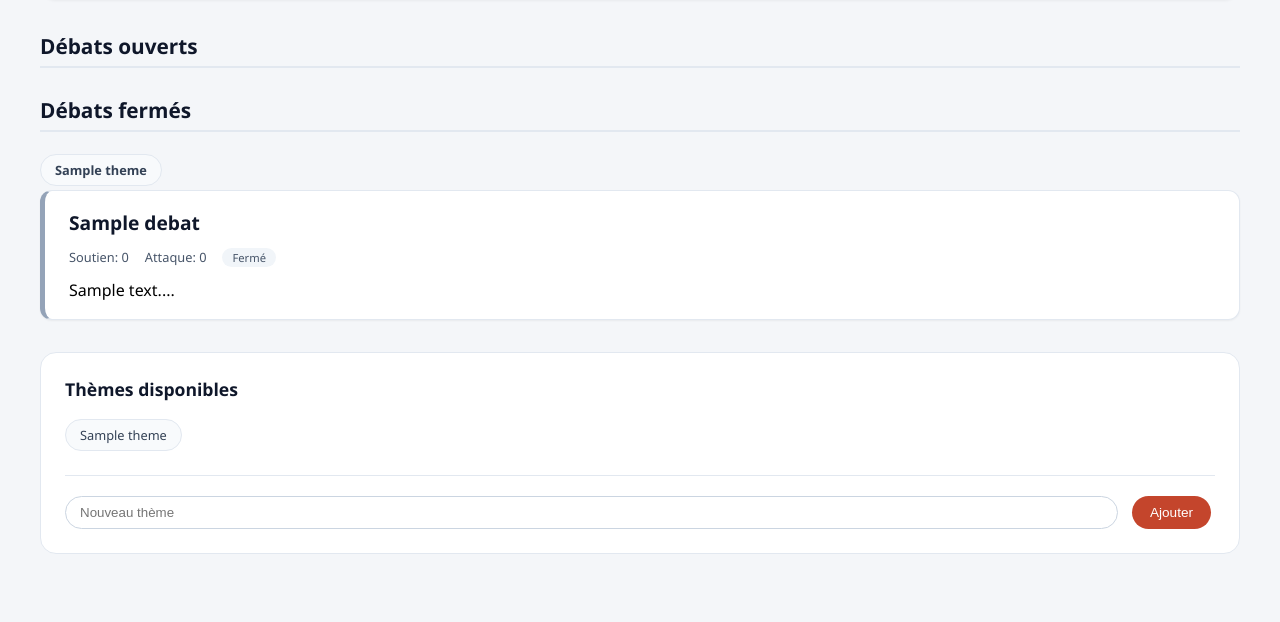
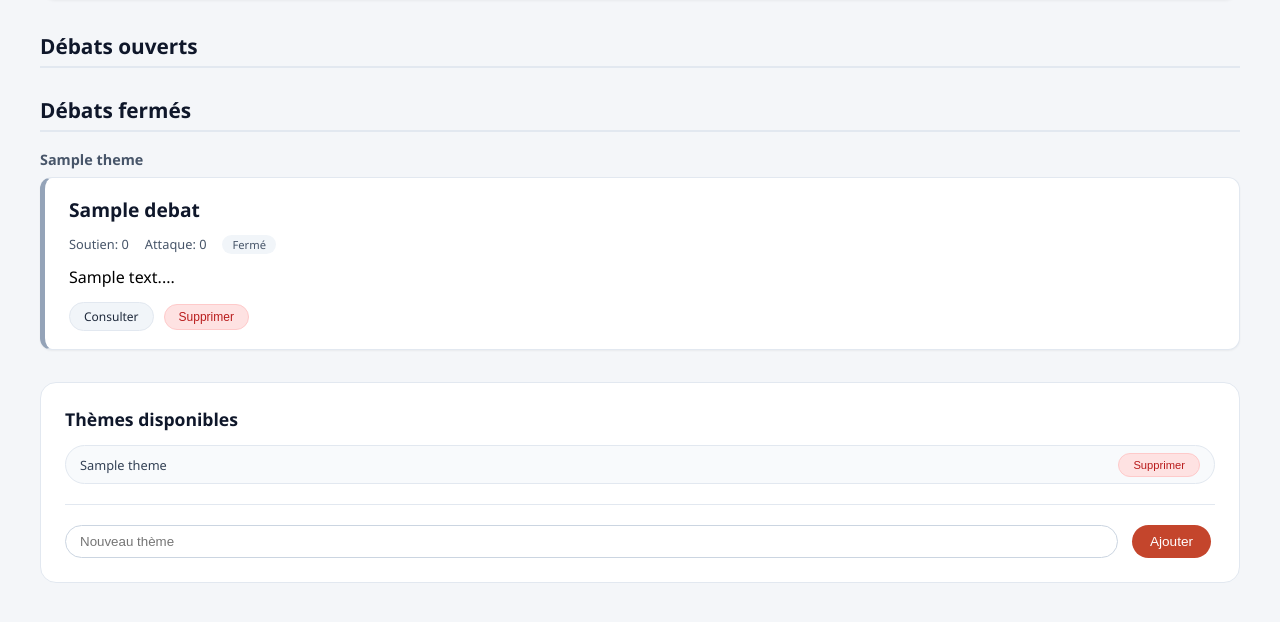
Before and after one commit to nadineiyapri/plateforme_de_d-liberation, a Flask app: page /accueil in a window 1280 px wide. Shown: the part 126-748 px from the top of the page. Run offline with Flask 3, Linux system fonts and the light colour scheme; a user stored in the database is signed in; tables that the repository leaves empty hold one stand-in row (values such as "Sample post").

Commit message:
ajout des boutons de suppression de theme et debat

```diff
--- a/routes.py
+++ b/routes.py
@@ -456,6 +456,24 @@ def mon_historique():
     return render_template("historique.html", user=user, activites=activites)
 
 
+# supprimer_theme
+@app.route("/supprimer_theme/<int:id_theme>", methods=["POST"])
+@login_required
+def supprimer_theme(id_theme):
+    """
+    prend en parametres lid theme , permet de supprimer un theme ainsi que tous les debats reliés a celui ci
+    """
+    user = User.query.get(session["user_id"])
+    if user and user.role == 'admin':
+        theme = Theme.query.get_or_404(id_theme)
+        db.session.delete(theme)
+        db.session.commit()
+        flash("Thème supprimé", "success")
+    else:
+        flash("Vous n'avez pas les droits pour supprimer un thème", "danger")
+    return redirect(url_for("accueil"))
+
+
 if __name__ == "__main__":
     with app.app_context():
         db.create_all()
--- a/templates/accueil.html
+++ b/templates/accueil.html
@@ -113,26 +83,12 @@
             font-size: 0.8rem;
             color: #475569;
         }
-        .badge {
-            padding: 2px 10px;
-            border-radius: 30px;
-            font-size: 0.7rem;
-            font-weight: 500;
-        }
-        .badge.violet {
-            background: #ede9fe;
-            color: #6d28d9;
-        }
-        .badge.gris {
-            background: #f1f5f9;
-            color: #475569;
-        }
-        .flex-actions {
-            display: flex;
-            gap: 12px;
-            margin-top: 14px;
-            align-items: center;
-        }
+        .badge { padding: 2px 10px; border-radius: 30px; font-size: 0.7rem; font-weight: 500; }
+        .badge.violet { background: #ede9fe; color: #6d28d9; }
+        .badge.gris   { background: #f1f5f9; color: #475569; }
+
+        .flex-actions { display: flex; gap: 10px; margin-top: 14px; align-items: center; flex-wrap: wrap; }
+
         .btn-small {
             background: #f1f5f9;
             padding: 5px 14px;
@@ -164,28 +115,22 @@
             margin-top: 32px;
             border: 1px solid #e2e8f0;
         }
-        .theme-section h3 {
-            color: #0f172a;
-            font-size: 1.1rem;
-            margin-bottom: 14px;
-            font-weight: 600;
-        }
-        .theme-badge {
+        .theme-section h3 { color: #0f172a; font-size: 1.1rem; margin-bottom: 14px; font-weight: 600; }
+
+        .theme-ligne {
+            display: flex;
+            align-items: center;
+            justify-content: space-between;
             background: #f8fafc;
             border: 1px solid #e2e8f0;
             border-radius: 40px;
             padding: 6px 14px;
-            margin: 4px 6px 4px 0;
-            display: inline-block;
-            font-size: 0.8rem;
-            color: #334155;
+            margin: 4px 0;
         }
-        hr {
-            margin: 20px 0;
-            border: 0;
-            height: 1px;
-            background: #e2e8f0;
-        }
+        .theme-ligne span { font-size: 0.8rem; color: #334155; }
+
+        hr { margin: 20px 0; border: 0; height: 1px; background: #e2e8f0; }
+
         .empty-msg {
             text-align: center;
             padding: 40px;
@@ -293,75 +221,92 @@
         </div>
     </div>
 
-    <div class="section-title"> Débats ouverts</div>
-
+    <div class="section-title">Débats ouverts</div>
     {% for t in themes %}
         {% set bloc = ouverts_par_theme[t.id_theme] %}
-
         {% if bloc.debats %}
-            <h3 class="theme-badge">{{ t.nom_theme }}</h3>
-
+            <h3 style="font-size:0.9rem; color:#475569; margin: 16px 0 8px;">{{ t.nom_theme }}</h3>
             {% for d in bloc.debats %}
             <div class="debat-card ouvert">
                 <div class="debat-titre">
                     <a href="{{ url_for('debat', id_debat=d.id_debat) }}">{{ d.titre }}</a>
                 </div>
-
                 <div class="debat-meta">
                     <span>Soutien: {{ d.nb_soutien }}</span>
                     <span>Attaque: {{ d.nb_attaque }}</span>
                     <span class="badge violet">Ouvert</span>
                 </div>
-
-                <p>{{ d.description[:120] }}...</p>
+                <p>{{ d.description[:120] if d.description }}...</p>
+                <div class="flex-actions">
+                    <a href="{{ url_for('debat', id_debat=d.id_debat) }}" class="btn-small">Participer</a>
+                    {% if user.role in ['admin', 'prof'] or d.id_createur == user.iduser %}
+                    <form method="POST" action="{{ url_for('supprimer_debat', id_debat=d.id_debat) }}" style="display:inline;">
+                        <button type="submit" class="btn-small btn-danger"
+                            onclick="return confirm('Supprimer ce débat ?')">Supprimer</button>
+                    </form>
+                    {% endif %}
+                </div>
             </div>
             {% endfor %}
         {% endif %}
     {% endfor %}
 
-    <div class="section-title"> Débats fermés</div>
-
+    <div class="section-title">Débats fermés</div>
     {% for t in themes %}
         {% set bloc = fermes_par_theme[t.id_theme] %}
-
         {% if bloc.debats %}
-            <h3 class="theme-badge">{{ t.nom_theme }}</h3>
-
+            <h3 style="font-size:0.9rem; color:#475569; margin: 16px 0 8px;">{{ t.nom_theme }}</h3>
             {% for d in bloc.debats %}
             <div class="debat-card ferme">
                 <div class="debat-titre">
                     <a href="{{ url_for('debat', id_debat=d.id_debat) }}">{{ d.titre }}</a>
                 </div>
-
                 <div class="debat-meta">
                     <span>Soutien: {{ d.nb_soutien }}</span>
                     <span>Attaque: {{ d.nb_attaque }}</span>
                     <span class="badge gris">Fermé</span>
                 </div>
-
-                <p>{{ d.description[:120] }}...</p>
+                <p>{{ d.description[:120] if d.description }}...</p>
+                <div class="flex-actions">
+                    <a href="{{ url_for('debat', id_debat=d.id_debat) }}" class="btn-small">Consulter</a>
+                    {% if user.role in ['admin', 'prof'] or d.id_createur == user.iduser %}
+                    <form method="POST" action="{{ url_for('supprimer_debat', id_debat=d.id_debat) }}" style="display:inline;">
+                        <button type="submit" class="btn-small btn-danger"
+                            onclick="return confirm('Supprimer ce débat ?')">Supprimer</button>
+                    </form>
+                    {% endif %}
+                </div>
             </div>
             {% endfor %}
         {% endif %}
     {% endfor %}
 
-
-
-    <!-- Thèmes -->
     <div class="theme-section">
         <h3>Thèmes disponibles</h3>
-        <div>{% for t in themes %}<span class="theme-badge">{{ t.nom_theme }}</span>{% endfor %}</div>
+        {% for t in themes %}
+        <div class="theme-ligne">
+            <span>{{ t.nom_theme }}</span>
+            {% if user.role == 'admin' %}
+            <form method="POST" action="{{ url_for('supprimer_theme', id_theme=t.id_theme) }}" style="display:inline;">
+                <button type="submit" class="btn-small btn-danger" style="border-radius:20px; font-size:0.7rem;"
+                    onclick="return confirm('Supprimer ce thème et tous ses débats ?')">Supprimer</button>
+            </form>
+            {% endif %}
+        </div>
+        {% endfor %}
+
         {% if user.role == 'admin' %}
         <hr>
         <form method="POST" action="{{ url_for('ajouter_theme') }}" style="display:flex; gap:10px; margin-top:16px;">
-            <input type="text" name="nom_theme" placeholder="Nouveau thème" style="flex:1; padding:8px 14px; border-radius:40px; border:1px solid #cbd5e1;">
+            <input type="text" name="nom_theme" placeholder="Nouveau thème"
+                style="flex:1; padding:8px 14px; border-radius:40px; border:1px solid #cbd5e1;">
             <button type="submit" class="btn">Ajouter</button>
         </form>
         {% endif %}
     </div>
+
 </div>
 
-<!-- Modale À propos -->
 <div id="aboutModal" class="modal">
     <div class="modal-content">
         <h2>À propos</h2>
@@ -371,35 +316,31 @@
         <p>Notre objectif est de permettre à chacun de s'exprimer, de confronter des idées et de participer à des décisions collectives dans un cadre structuré.</p>
         <p><em>Parce que chaque voix compte.</em></p>
         <hr>
-        <p><strong>Contact</strong><br>
-        contact@u-voice.fr<br>
-        Paris, France</p>
+        <p><strong>Contact</strong><br>contact@u-voice.fr<br>Paris, France</p>
         <button class="close-modal" id="closeAboutBtn">Fermer</button>
     </div>
 </div>
 
 <script>
-    // Menu déroulant
     document.querySelectorAll('.dropdown button').forEach(btn => {
         btn.onclick = function(e) {
             var content = this.nextElementSibling;
-            content.style.display = content.style.display === 'block' ? 'none' : 'block';
-            e.stopPropagation();
+            if (content && content.classList.contains('dropdown-content')) {
+                content.style.display = content.style.display === 'block' ? 'none' : 'block';
+                e.stopPropagation();
+            }
         };
     });
-    window.onclick = function() {
+    window.onclick = function(e) {
         document.querySelectorAll('.dropdown-content').forEach(d => d.style.display = 'none');
+        if (e.target === document.getElementById('aboutModal'))
+            document.getElementById('aboutModal').style.display = 'none';
     };
-    // Modale
-    const modal = document.getElementById('aboutModal');
     document.getElementById('aboutBtn').onclick = () => {
-        modal.style.display = 'flex';
+        document.getElementById('aboutModal').style.display = 'flex';
     };
     document.getElementById('closeAboutBtn').onclick = () => {
-        modal.style.display = 'none';
-    };
-    window.onclick = (e) => {
-        if (e.target === modal) modal.style.display = 'none';
+        document.getElementById('aboutModal').style.display = 'none';
     };
 </script>
 </body>
```
Also changed, not shown: other parts of templates/accueil.html (+23 -75 lines), instance/uvoice.db.
